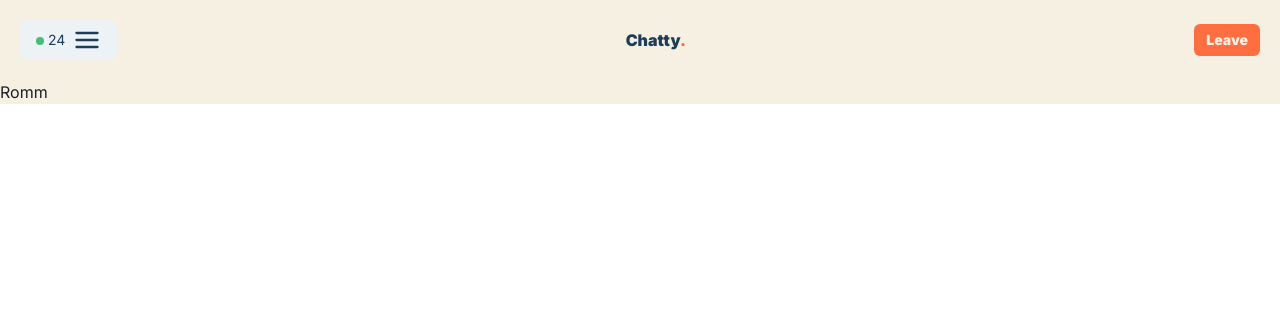
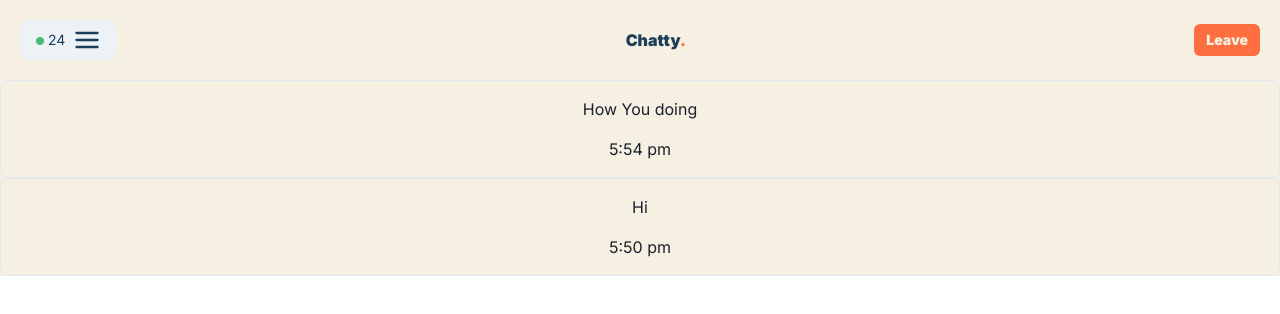
Before and after one commit to EmmanuelisongDev/chatty, a React (Vite) app in the folder client/: page /chatroom in a window 1280 px wide. Shown: the top 314 px of the page. Built offline with nearby package versions, Linux system fonts and the light colour scheme.

Commit message:
Messages

```diff
--- a/client/src/components/ChatBox.tsx
+++ b/client/src/components/ChatBox.tsx
@@ -1,21 +1,14 @@
-import React from 'react';
+import { Box,Text, VStack } from "@chakra-ui/react";
 
-const ChatMessage: React.FC<Props> = () => {
+export default function ChatBoxSender() {
   return (
-    <div>
-      <p></p>
-    </div>
-  );
-};
+    <Box p={4} borderWidth="1px" borderRadius="lg">
+      <VStack spacing={4}>
+      <Text>Hi</Text>
+      <Text>5:50 pm</Text>
+      </VStack>
+    </Box>
 
-export default ChatMessage;
-
-
-export  function ChatBoxSender() {
-  return (
-    <div>
-
-    </div>
   )
 }
 
@@ -23,8 +16,11 @@ export  function ChatBoxSender() {
 
 export function ChatBoxReceiver() {
   return (
-    <div>
-
-    </div>
+    <Box p={4} borderWidth="1px" borderRadius="lg" maxHeight="300px" overflowY="auto">
+    <VStack spacing={4}>
+     <Text>How You doing</Text>
+     <Text>5:54 pm</Text>
+    </VStack>
+  </Box>
   )
 }
--- a/client/src/pages/ChatRoom.tsx
+++ b/client/src/pages/ChatRoom.tsx
@@ -1,12 +1,16 @@
+import ChatBoxSender, { ChatBoxReceiver } from '../components/ChatBox';
 import Navbar from '../components/Navbar';
+import { Box } from '@chakra-ui/react';
 const ChatRoom: React.FC = () => {
 
 
   return (
     <div className="chat-room">
-      {/* Render your chat messages and input field here */}
       <Navbar />
-      <h1>Romm</h1>
+      <Box>
+        <ChatBoxReceiver/>
+        <ChatBoxSender/>
+      </Box>
     </div>
   );
 };
```
